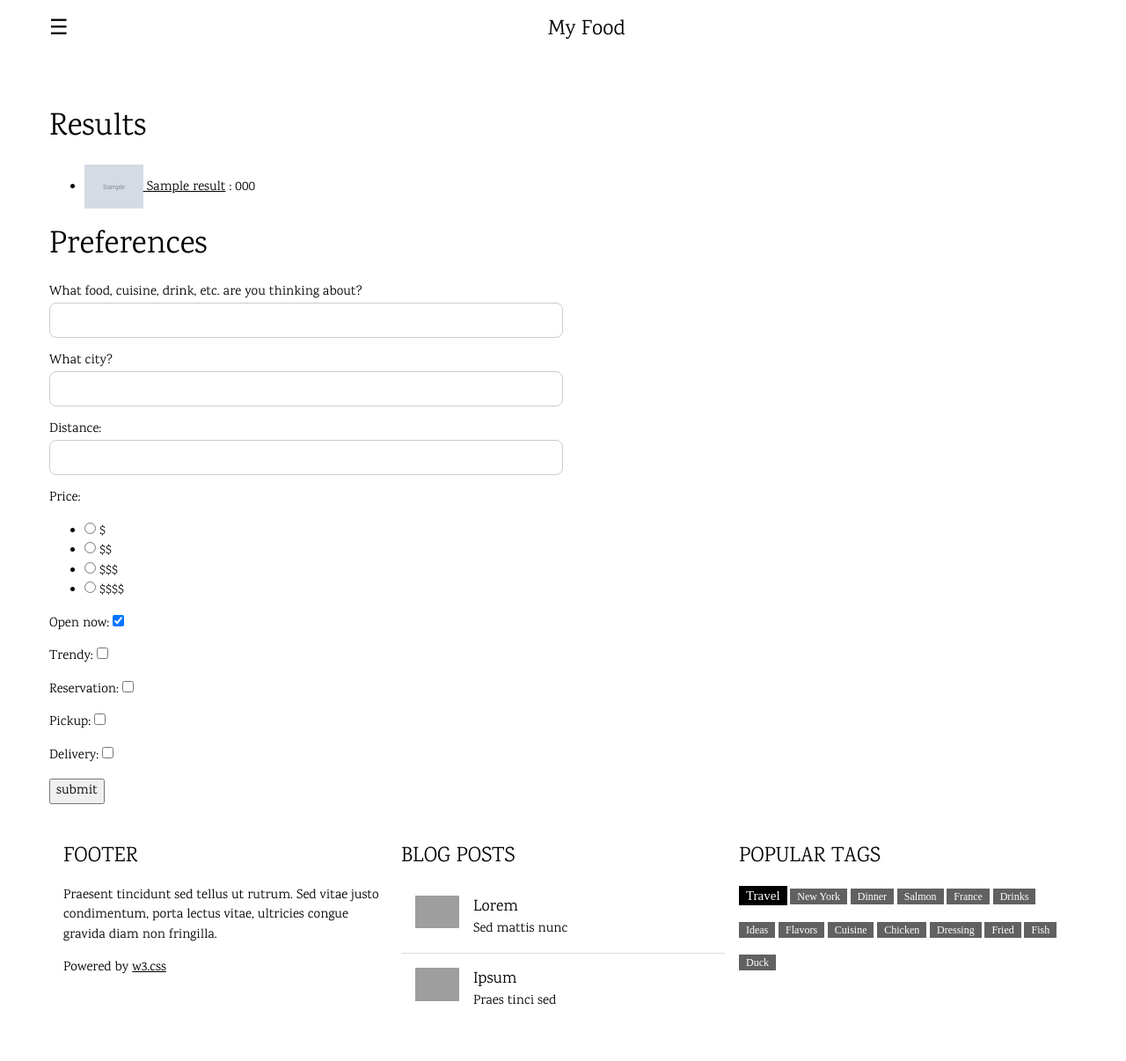
After one commit to michaelk10452/dailyMunch, a Django app: template dailyMunch/templates/dailyMunch/index_old.html in a window 1280 px wide. The commit adds this page. Shown: the whole page at 88% size. Run offline with Django 3.2, Linux system fonts and the light colour scheme; tables that the repository leaves empty hold one stand-in row (values such as "Sample post"); the template is opened without the code that fills it: values that come from a table or form of the project are taken from there, most other values are stand-ins (such as "Sample title", 1, 10 or a date in 2020); grey boxes marked "Sample" are stand-in pictures; grey boxes are pictures that could not be loaded.

Commit message:
sidebar and about section finished

```diff
--- a/dailyMunch/forms.py
+++ b/dailyMunch/forms.py
@@ -3,9 +3,9 @@ from django import forms
 
 
 class NewSearchForm(forms.Form):
-    search_term = forms.CharField(max_length=200, label='What food, cuisine, drink, etc. are you thinking about?')
-    location = forms.CharField(max_length=200, label='What city?')
-    distance = forms.IntegerField(min_value=4, max_value=24)
+    search_term = forms.CharField(max_length=200, label='What food, cuisine, drink, etc. are you thinking about?', widget=forms.TextInput(attrs={'class':'w3-input w3-border w3-round-large w3-animate-input', 'style':"width:50%"}))
+    location = forms.CharField(max_length=200, label='What city?', widget=forms.TextInput(attrs={'class':'w3-input w3-border w3-round-large w3-animate-input', 'style':"width:50%"}))
+    distance = forms.IntegerField(min_value=4, max_value=24, widget=forms.NumberInput(attrs={'class':'w3-input w3-border w3-round-large w3-animate-input', 'style':"width:50%"}))
     #look up code to build a slider for distance
     PRICE_CHOICES=[('1','$'),
              ('2','$$'),
--- a/dailyMunch/templates/base.html
+++ b/dailyMunch/templates/base.html
@@ -15,15 +15,14 @@ body,h1,h2,h3,h4,h5,h6 {font-family: "Karma", sans-serif}
 <nav class="w3-sidebar w3-bar-block w3-card w3-top w3-xlarge w3-animate-left" style="display:none;z-index:2;width:40%;min-width:300px" id="mySidebar">
   <a href="javascript:void(0)" onclick="w3_close()"
   class="w3-bar-item w3-button">Close Menu</a>
-  <a href="#food" onclick="w3_close()" class="w3-bar-item w3-button">Food</a>
-  <a href="#about" onclick="w3_close()" class="w3-bar-item w3-button">About</a>
+  <a href="/" onclick="w3_close()" class="w3-bar-item w3-button">Food</a>
+  <a href="/about" onclick="w3_close()" class="w3-bar-item w3-button">About</a>
 </nav>
 
 <!-- Top menu -->
 <div class="w3-top">
   <div class="w3-white w3-xlarge" style="max-width:1200px;margin:auto">
     <div class="w3-button w3-padding-16 w3-left" onclick="w3_open()">☰</div>
-    <div class="w3-right w3-padding-16">Mail</div>
     <div class="w3-center w3-padding-16">My Food</div>
   </div>
 </div>
@@ -32,18 +31,6 @@ body,h1,h2,h3,h4,h5,h6 {font-family: "Karma", sans-serif}
 <div class="w3-main w3-content w3-padding" style="max-width:1200px;margin-top:100px">
 {% block content %}
 {% endblock %}
-
-  <!-- About Section -->
-  <div class="w3-container w3-padding-32 w3-center">
-    <h3>About Me, The Food Man</h3><br>
-    <img src="/w3images/chef.jpg" alt="Me" class="w3-image" style="display:block;margin:auto" width="800" height="533">
-    <div class="w3-padding-32">
-      <h4><b>I am Who I Am!</b></h4>
-      <h6><i>With Passion For Real, Good Food</i></h6>
-      <p>Just me, myself and I, exploring the universe of unknownment. I have a heart of love and an interest of lorem ipsum and mauris neque quam blog. I want to share my world with you. Praesent tincidunt sed tellus ut rutrum. Sed vitae justo condimentum, porta lectus vitae, ultricies congue gravida diam non fringilla. Praesent tincidunt sed tellus ut rutrum. Sed vitae justo condimentum, porta lectus vitae, ultricies congue gravida diam non fringilla.</p>
-    </div>
-  </div>
-  <hr>
 
   <!-- Footer -->
   <footer class="w3-row-padding w3-padding-32">
--- /dev/null
+++ b/dailyMunch/templates/dailyMunch/index_old.html
@@ -0,0 +1,18 @@
+{% extends 'base.html' %}
+
+{% block content %}
+{%if results%}
+<h1>Results</h1>
+<ul>
+{%for result in results%}
+<li><a href="{{result.url}}" target="_blank"><img src="{{result.image_url}}" style="height: 50px; width: auto;"> {{result.name}}</a> : {{result.phone}}</li>
+{%endfor%}
+</ul>
+{%endif%}
+<h1>Preferences</h1>
+<form method="POST">
+{%csrf_token%}
+{{form.as_p}}
+<button>submit</button>
+</form>
+{% endblock %}
--- a/dailyMunch/views.py
+++ b/dailyMunch/views.py
@@ -3,7 +3,6 @@ from dailyMunch.forms import *
 from yelp import Yelp
 
 # Create your views here.
-
 def index(request):
     context = {}
     if request.method != 'POST':
@@ -35,3 +34,6 @@ def index(request):
             context['results'] = results['businesses']
         context['form'] = form
     return render(request, 'dailyMunch/index.html', context)
+
+def about(request):
+    return render(request, 'dailyMunch/about.html')
--- a/project_dailyMunch/urls.py
+++ b/project_dailyMunch/urls.py
@@ -20,5 +20,6 @@ from dailyMunch import views
 urlpatterns = [
     path('admin/', admin.site.urls),
     path('accounts/', include('registration.backends.default.urls')),
-    path('', views.index)
+    path('', views.index),
+    path('about/', views.about)
 ]
```
Also changed, not shown: dailyMunch/templates/dailyMunch/about.html (added, +15 -0 lines).
